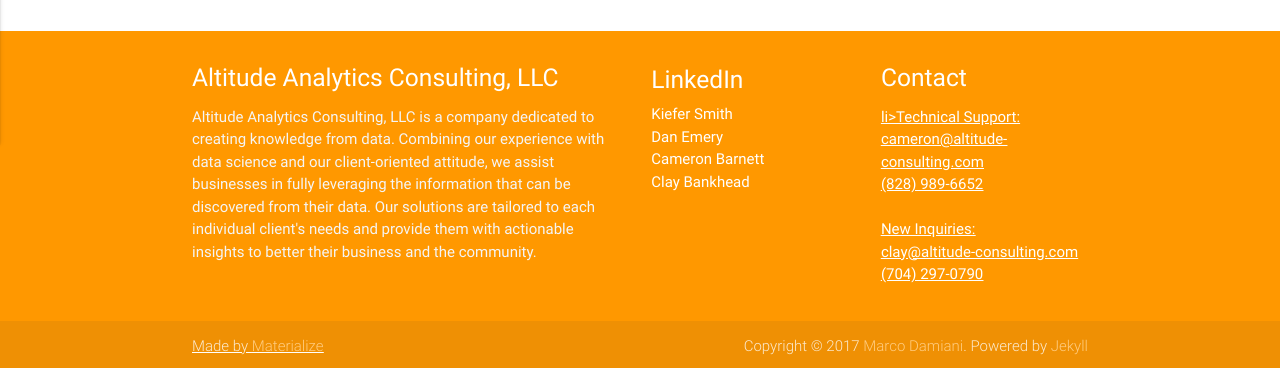
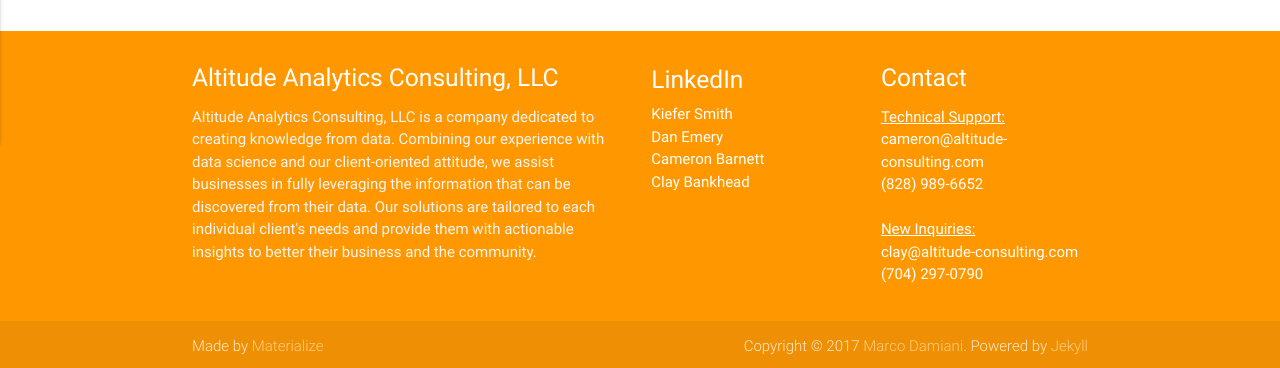
Before and after one commit to kiefersmith/Altitude-Website, a Jekyll site: the page built from index.md, in a window 1280 px wide. Shown: the part 817-1185 px from the top of the page. Built offline with Jekyll 4.4.1, drawn with Linux system fonts in a browser that asks for light colours.

Commit message:
Update footer.html

```diff
--- a/_includes/footer.html
+++ b/_includes/footer.html
@@ -18,7 +18,7 @@
         <div class="col l3 s12">
           <h5 class="white-text">Contact</h5>
           <ul>
-            <u>li><a class="white-text" href="#!">Technical Support:</a></li><u/>
+            <li><a class="white-text" href="#!"><u>Technical Support:</u></a></li>
             <li><a class="white-text" href="mailto:cameron@altitude-consulting.com">cameron@altitude-consulting.com</a></li>
             <li><a class="white-text" href="#!">(828) 989-6652</a></li>
             <br>
```
